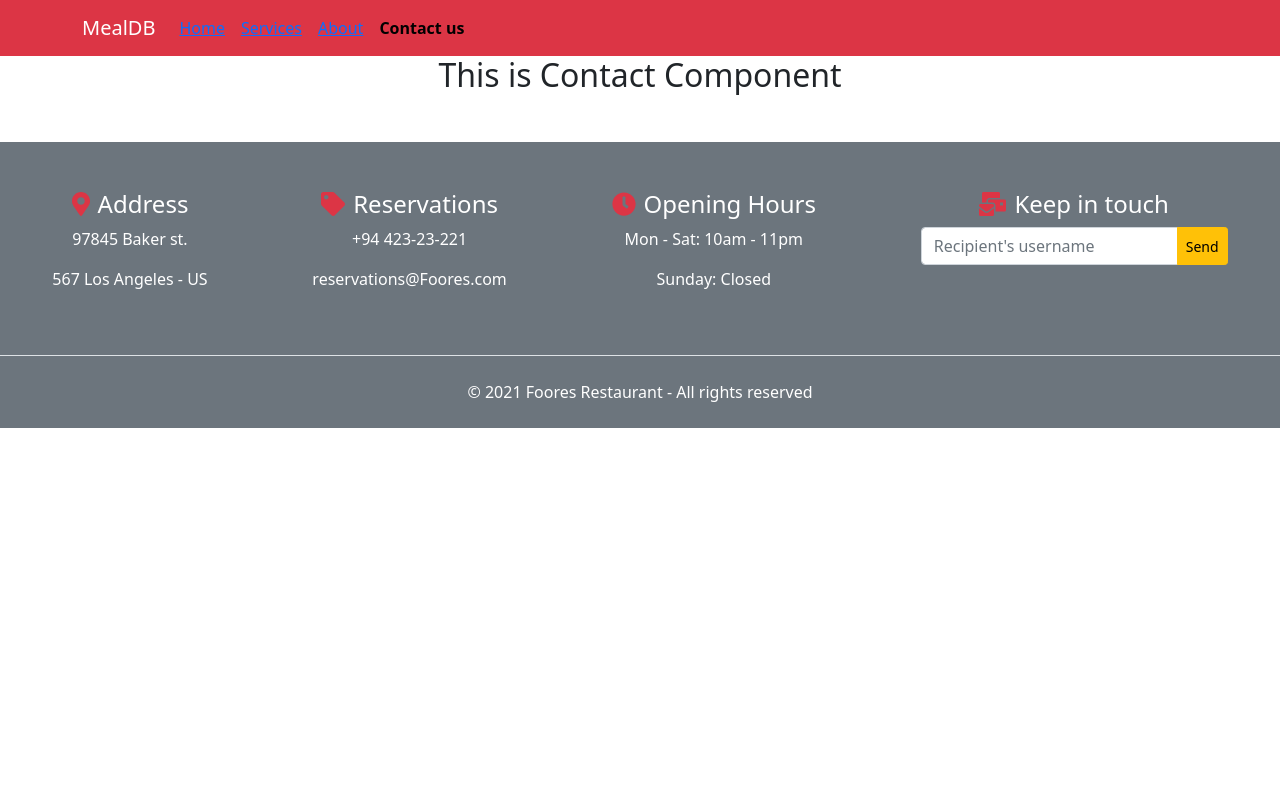
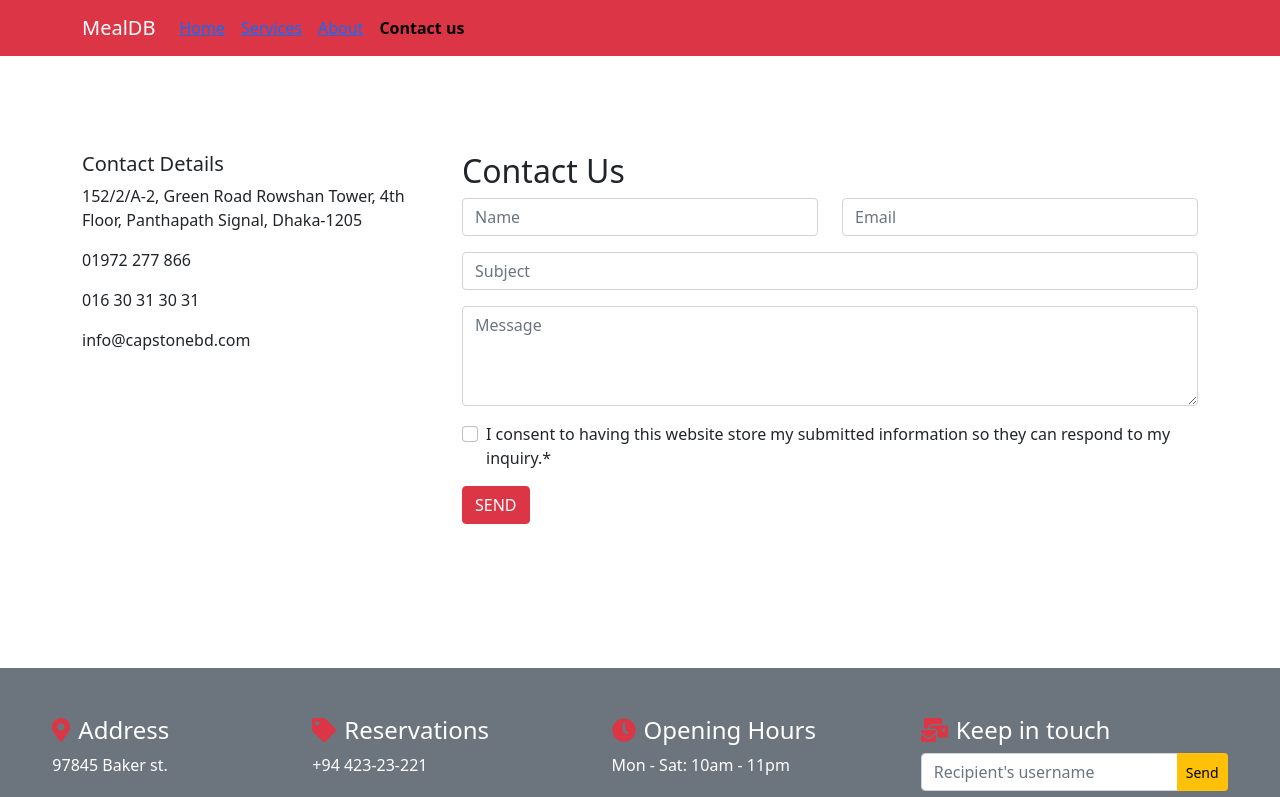
Before and after one commit to rehanmosabbir/review-website, a React (Create React App) app: page /contact in a window 1280 px wide. Shown: the top 797 px of the page. Built offline with nearby package versions, Linux system fonts and the light colour scheme.

Commit message:
add content to about and contact page

```diff
--- a/src/App.css
+++ b/src/App.css
@@ -1,5 +1,5 @@
 .App {
-  text-align: center;
+  /* text-align: center; */
 }
 
 .App-logo {
--- a/src/components/About/About.js
+++ b/src/components/About/About.js
@@ -2,8 +2,35 @@ import React from "react";
 
 const About = () => {
   return (
-    <div>
-      <h2>This is About Component</h2>
+    <div className="py-5">
+      <div className="text-center">
+        <h2>About us</h2>
+        <p>Learn more about Capstone Education</p>
+      </div>
+      <div className="container">
+        <div className="row py-5">
+          <div className="col-md-6 py-5">
+            <h3>Who we are?</h3>
+            <p>
+              Capstone was founded in 2013 by three young Engineers while
+              studying MBA in IBA DU. Capstone is the pioneer of education
+              blogging in Bangladesh. So far, Capstone has published more 150
+              articles to help students acing the IBA admission test, IELTS
+              test, BCS, and Job exams. To make education more affordable &
+              productive, Capstone offers life-time studentship validity( a
+              student can repeat the course as many times as he wants) in many
+              of its courses.
+            </p>
+          </div>
+          <div className="col-md-6">
+            <img
+              className="img-fluid"
+              src="https://www.capstonebd.com/wp-content/uploads/2018/11/44956980_258252524837738_7269031796845576192_n-700x640.jpg"
+              alt=""
+            />
+          </div>
+        </div>
+      </div>
     </div>
   );
 };
--- a/src/components/Contact/Contact.js
+++ b/src/components/Contact/Contact.js
@@ -1,9 +1,59 @@
 import React from "react";
+import { Col, Form, Row, Button } from "react-bootstrap";
 
 const Contact = () => {
   return (
-    <div>
-      <h2>This is Contact Component</h2>
+    <div className="py-5">
+      <div className="container">
+        <div className="row py-5">
+          <div className="col-md-4">
+            <h5>Contact Details</h5>
+            <p>
+              152/2/A-2, Green Road Rowshan Tower, 4th Floor, Panthapath Signal,
+              Dhaka-1205
+            </p>
+            <p>01972 277 866</p>
+            <p>016 30 31 30 31</p>
+            <p>info@capstonebd.com</p>
+          </div>
+          <div className="col-md-8">
+            <h2>Contact Us</h2>
+            <Form>
+              <Row className="mb-3">
+                <Form.Group as={Col} controlId="formGridEmail">
+                  <Form.Control type="text" placeholder="Name" />
+                </Form.Group>
+
+                <Form.Group as={Col} controlId="formGridPassword">
+                  <Form.Control type="email" placeholder="Email" />
+                </Form.Group>
+              </Row>
+
+              <Form.Group className="mb-3" controlId="formGridAddress1">
+                <Form.Control placeholder="Subject" />
+              </Form.Group>
+              <Form.Group className="mb-3" controlId="formGridAddress1">
+                <Form.Control
+                  as="textarea"
+                  placeholder="Message"
+                  style={{ height: "100px" }}
+                />
+              </Form.Group>
+
+              <Form.Group className="mb-3" id="formGridCheckbox">
+                <Form.Check
+                  type="checkbox"
+                  label="I consent to having this website store my submitted information so they can respond to my inquiry.*"
+                />
+              </Form.Group>
+
+              <Button variant="danger" type="submit">
+                SEND
+              </Button>
+            </Form>
+          </div>
+        </div>
+      </div>
     </div>
   );
 };
--- a/src/components/Home/Home.js
+++ b/src/components/Home/Home.js
@@ -4,7 +4,7 @@ const Home = () => {
   return (
     <>
       <div className="header d-flex justify-content-center align-items-center">
-        <div className="p-5 fw-bold text-white">
+        <div className="p-5 fw-bold text-white text-center">
           <h2 className="display-3 fw-lighter">Welcome to TheMealDB</h2>
           <div className="w-75 m-auto  text-black fw-lighter">
             <p>
@@ -12,7 +12,7 @@ const Home = () => {
               We also offer a free JSON API for anyone wanting to use it.
             </p>
           </div>
-          <button className="btn btn-danger btn-lg ">Details</button>
+          <button className="btn btn-danger btn-lg">Details</button>
         </div>
       </div>
     </>
```
